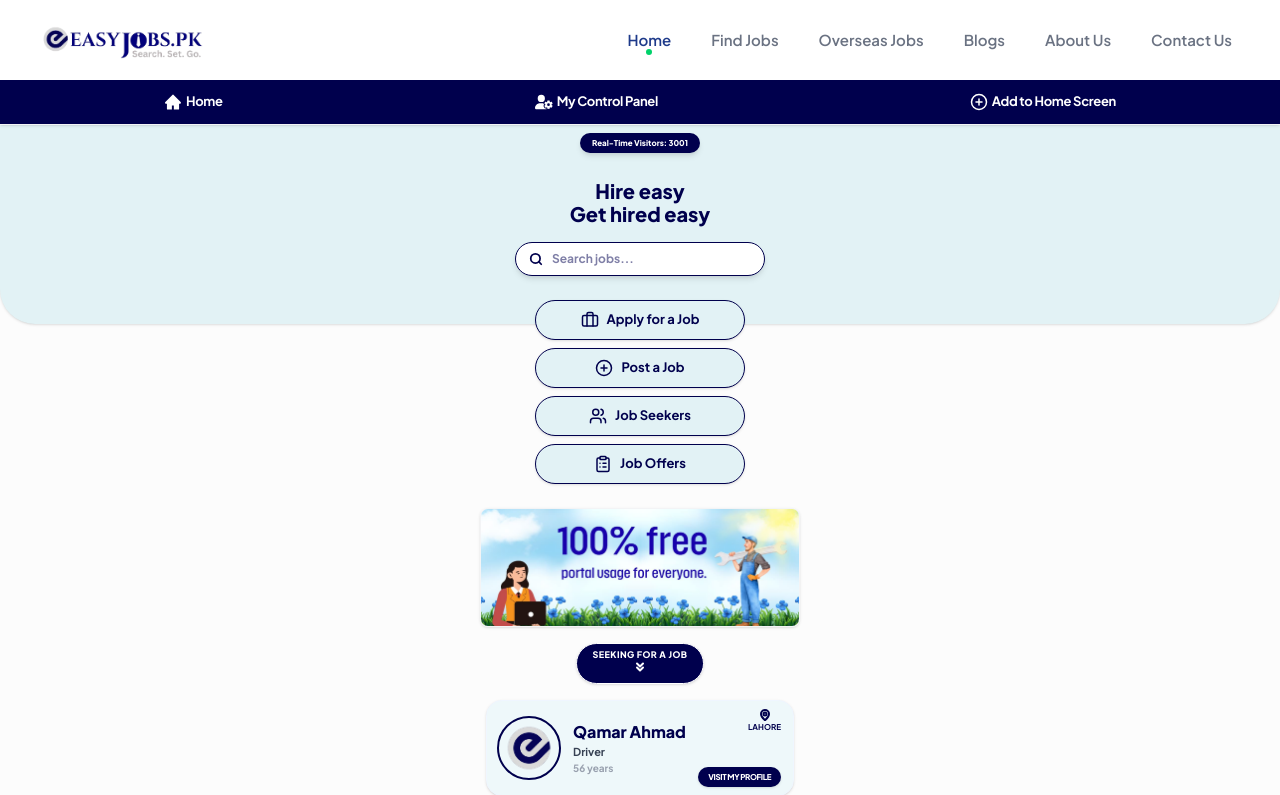
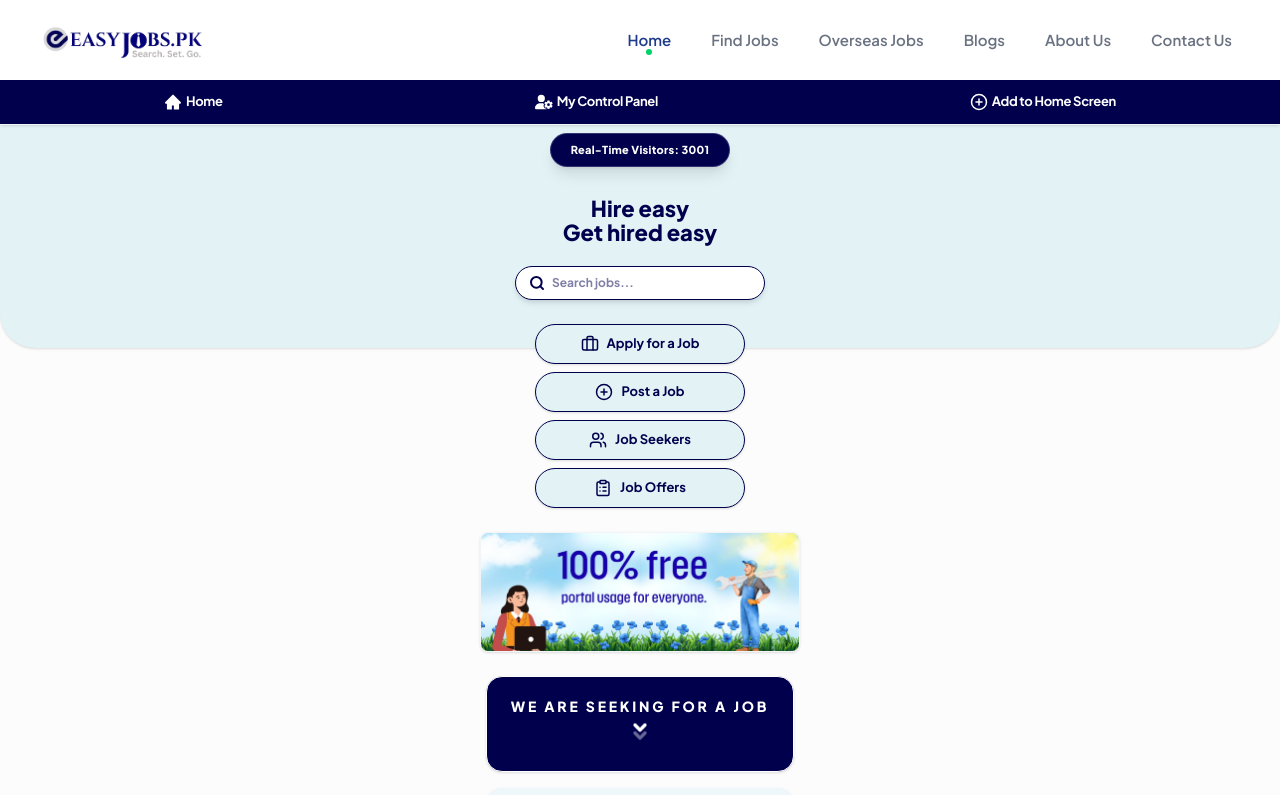
Before and after one commit to fmughalishere/client, a Next.js app: page / in a window 1280 px wide. Shown: the top 795 px of the page. Built offline with nearby package versions, Linux system fonts and the light colour scheme.

Commit message:
Update UI

```diff
--- a/src/app/page.tsx
+++ b/src/app/page.tsx
@@ -60,17 +60,19 @@ export default function HomePage() {
   return (
     <main className="min-h-screen bg-[#fcfcfc] pb-8 font-sans">
       <section className="px-0 pt-0 relative">
-        <div className="bg-[#e2f2f5] rounded-b-[35px] pt-10 pb-12 px-6 flex flex-col items-center shadow-sm relative">
-          <div className="bg-[#00004d] text-white px-3 py-1 rounded-full font-black text-[8px] absolute top-2 z-30 shadow-md">
+        <div className="bg-[#e2f2f5] rounded-b-[35px] pt-12 pb-12 px-6 flex flex-col items-center shadow-sm relative">
+                    <div className="bg-[#00004d] text-white px-5 py-2 rounded-full font-black tracking-wide text-[11px] absolute top-2 z-30 shadow-lg border border-white/20">
             Real-Time Visitors: {visitorCount}
           </div>
-          <div className="text-center mb-1 mt-4">
-            <h1 className="text-[20px] font-black text-[#00004d] leading-none">Hire easy</h1>
-            <h1 className="text-[20px] font-black text-[#00004d] leading-tight">Get hired easy</h1>
+
+          <div className="text-center mb-1 mt-6">
+            <h1 className="text-[22px] font-black text-[#00004d] leading-none">Hire easy</h1>
+            <h1 className="text-[22px] font-black text-[#00004d] leading-tight">Get hired easy</h1>
           </div>
-          <div className="relative w-full max-w-[250px] mt-3">
+
+          <div className="relative w-full max-w-[250px] mt-4">
             <div className="absolute inset-y-0 left-0 pl-3.5 flex items-center pointer-events-none">
-              <Search className="h-3.5 w-3.5 text-[#00004d]" strokeWidth={3} />
+              <Search className="h-4 w-4 text-[#00004d]" strokeWidth={3} />
             </div>
             <input
               type="text"
@@ -97,12 +99,14 @@ export default function HomePage() {
           <Image src="/images/IMG (6).jpeg" alt="Promotional Banner" width={1280} height={473} className="object-cover" priority unoptimized={true} />
         </div>
       </section>
-      <section className="flex justify-center mt-4 mb-4 relative z-30">
-        <div className="bg-[#00004d] text-white px-4 py-1.5 rounded-full flex flex-col items-center shadow-sm border border-white">
-            <span className="text-[9px] font-black uppercase tracking-wider leading-none">Seeking for a job</span>
-            <div className="flex flex-col items-center -space-y-2 animate-bounce mt-0.5">
-                <ChevronDown size={12} strokeWidth={4} />
-                <ChevronDown size={12} strokeWidth={4} />
+      <section className="max-w-[340px] mx-auto px-4 mt-6 mb-4 relative z-30">
+        <div className="bg-[#00004d] text-white rounded-2xl flex flex-col items-center justify-center h-24 shadow-sm border border-white">
+            <span className="text-[14px] font-black uppercase tracking-[0.2em] leading-none mb-2">
+                We are Seeking for a job
+            </span>
+            <div className="flex flex-col items-center -space-y-3 animate-bounce">
+                <ChevronDown size={20} strokeWidth={4} className="text-white" />
+                <ChevronDown size={20} strokeWidth={4} className="text-white opacity-40" />
             </div>
         </div>
       </section>
@@ -123,7 +127,7 @@ export default function HomePage() {
                 <p className="text-[11px] font-bold text-gray-700">
                     {seeker.category}
                 </p>
-                <p className="text-[10px] font-bold text-gray-400">
+                <p className="text-[10px] font-bold text-gray-500">
                     {seeker.age}
                 </p>
               </div>
@@ -133,8 +137,8 @@ export default function HomePage() {
                     {seeker.city}
                 </span>
               </div>
-              <button className="absolute bottom-2 right-3 bg-[#00004d] text-white px-2.5 py-1 rounded-full text-[8px] font-black shadow-sm active:scale-95 uppercase tracking-tighter">
-                Visit my profile
+              <button className="absolute bottom-2 right-3 bg-[#00004d] text-white px-2.5 py-1 rounded-full text-[8px] font-black shadow-sm active:scale-95 tracking-tighter uppercase">
+                Visit Profile
               </button>
             </div>
           ))}
```
